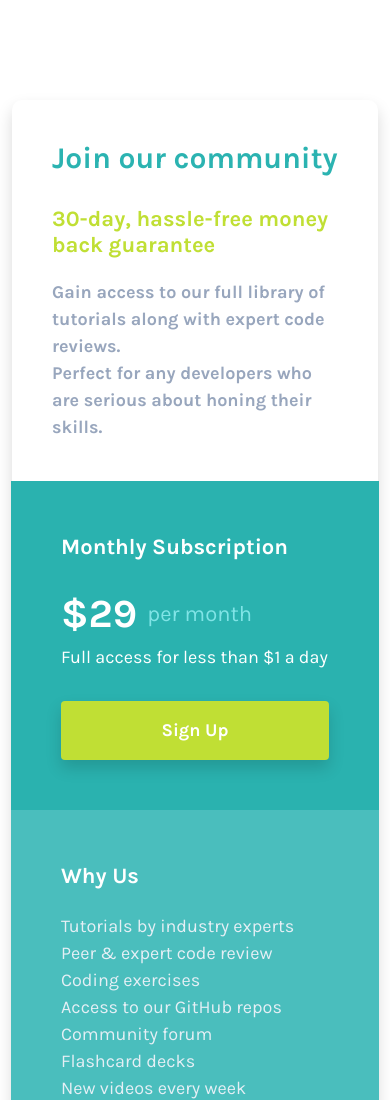
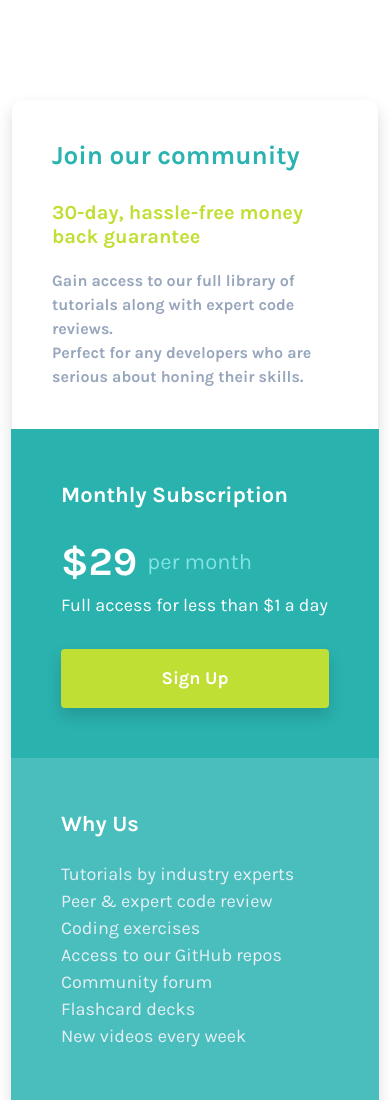
Before and after one commit to Avery-techdev/Single-Price-Component, a plain HTML site: page Index.html in a window 390 px wide. Shown: the top 1100 px of the page. Drawn offline with nearby package versions, Linux system fonts and the light colour scheme.

Commit message:
updated font-sizes for mobile design

```diff
--- a/src/styles.css
+++ b/src/styles.css
@@ -116,12 +116,25 @@ a {
 
 @media only screen and (max-width: 414px) {
   /* For Mobile: */
+
+  h1 {
+    font-size: 26px;
+  }
+
+  h2 {
+    font-size: 20px;
+  }
+
   .container {
     width: 100%;
   }
 
   .frame {
     width: 100%;
+  }
+
+  .grey-heading {
+    font-size: 16px;
   }
 
   .row {
```
